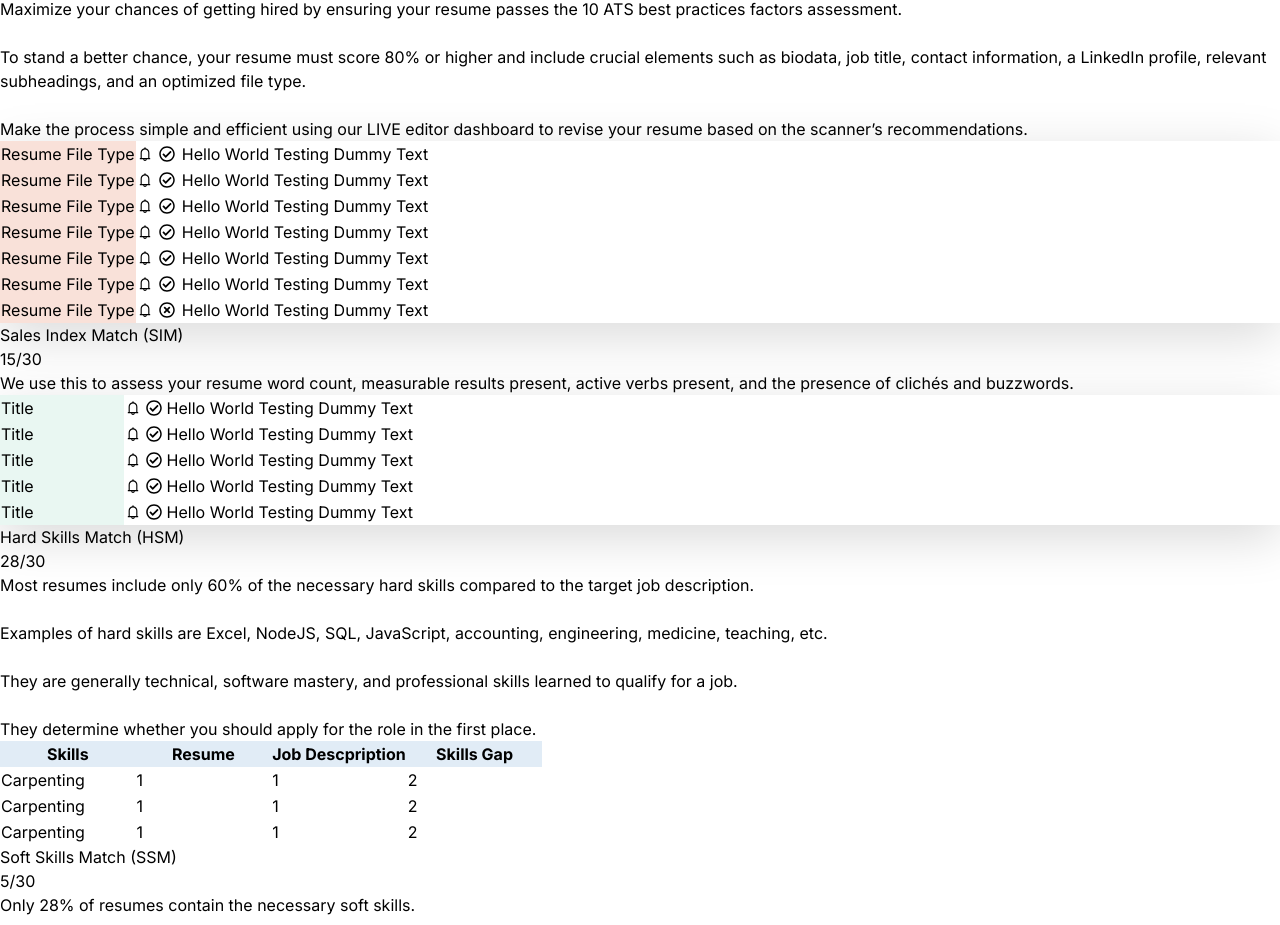
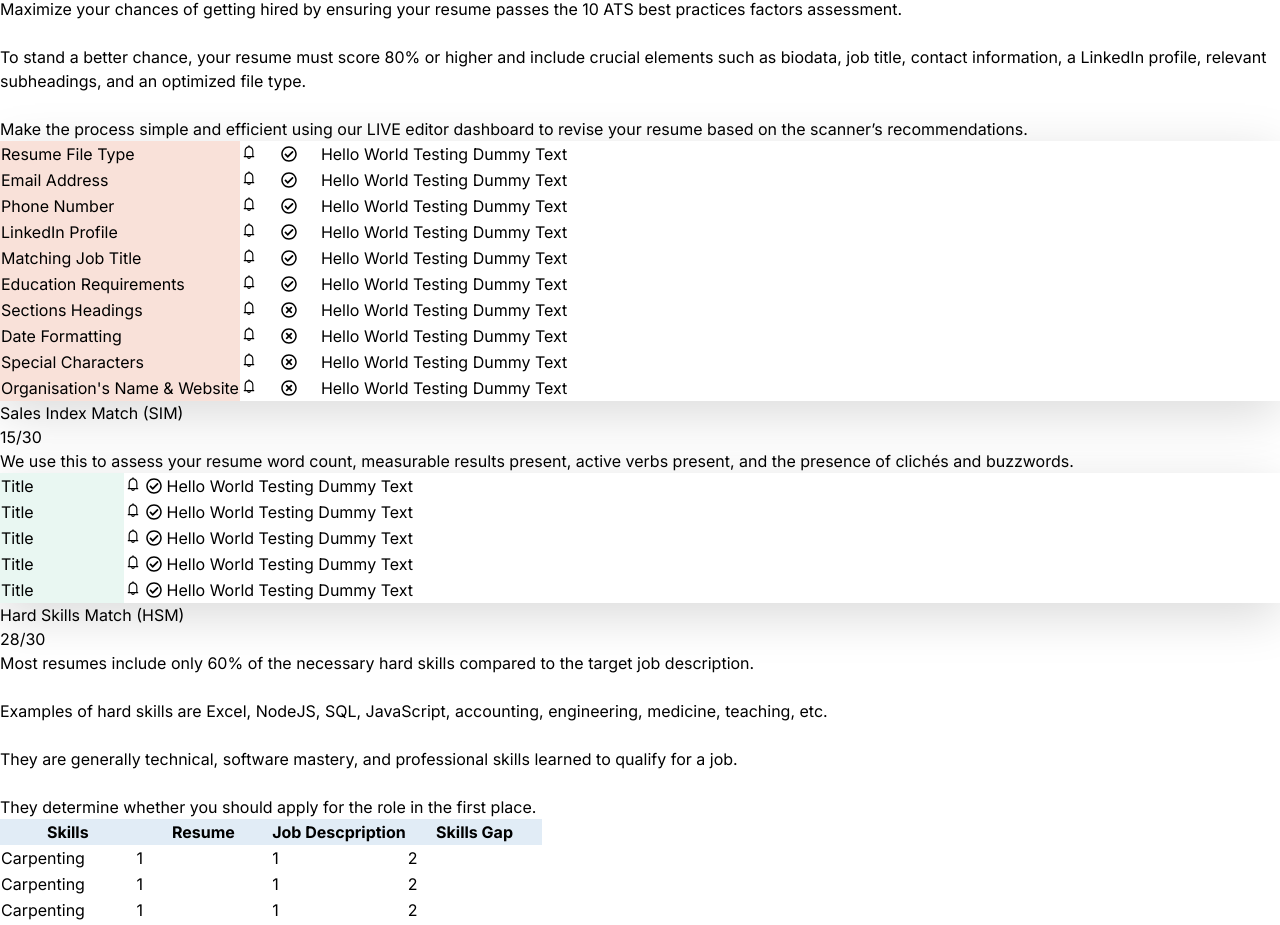
Before and after one commit to hatekisam/cvjury, a React (Vite) app: page /analyzer in a window 1280 px wide. Shown: the part 4812-5737 px from the top of the page. Built offline with nearby package versions, Linux system fonts and the light colour scheme.

Commit message:
made the modals of the tables

```diff
--- a/package.json
+++ b/package.json
@@ -18,12 +18,14 @@
     "react-dropzone": "^14.2.3",
     "react-helmet": "^6.1.0",
     "react-icons": "^4.11.0",
+    "react-modal": "^3.16.1",
     "react-router-dom": "^6.17.0"
   },
   "devDependencies": {
     "@types/react": "^18.2.15",
     "@types/react-dom": "^18.2.7",
     "@types/react-helmet": "^6.1.8",
+    "@types/react-modal": "^3.16.2",
     "@typescript-eslint/eslint-plugin": "^6.0.0",
     "@typescript-eslint/parser": "^6.0.0",
     "@vitejs/plugin-react-swc": "^3.3.2",
--- a/src/components/AllMatches.tsx
+++ b/src/components/AllMatches.tsx
@@ -28,7 +28,7 @@ const AllMatches: React.FC<AllMatchesProps> = ({
         <div className="hidden md:block relative pt-40">
           <div className="sticky top-0 left-0 w-[100px] z-30">
             {modal.status && (
-              <div className="hidden md:block absolute h-[250px] w-[250px]  left-[130%] top-[50%] bg-white rounded-md shadow-md ">
+              <div className="hidden md:block absolute h-[250px] w-[250px]  left-[110%] top-[50%] bg-white rounded-md shadow-md ">
                 {modal.err ? (
                   <div className="bg-[#FDEFEB] h-full w-full rounded-b-md">
                     <div className="w-full bg-orange-500 py-1.5 text-center rounded-t-md text-white">
--- a/src/components/core/ColouredTable.tsx
+++ b/src/components/core/ColouredTable.tsx
@@ -1,7 +1,22 @@
 import clsx from "clsx";
-import React from "react";
+import React, { useState } from "react";
 import { AiOutlineBell } from "react-icons/ai";
 import { FaRegCheckCircle, FaRegTimesCircle } from "react-icons/fa";
+import Modal from "react-modal";
+
+const customStyles = {
+  content: {
+    top: "50%",
+    left: "50%",
+    right: "auto",
+    bottom: "auto",
+    marginRight: "-50%",
+    padding: "0",
+    border: "1px solid #F97316",
+    borderRadius: "20px",
+    transform: "translate(-50%, -50%)",
+  },
+};
 
 interface Props {
   tabs: Tab[];
@@ -9,8 +24,32 @@ interface Props {
 }
 
 const ColouredTable: React.FC<Props> = ({ tabs, data }) => {
+  const [modalIsOpen, setIsOpen] = React.useState(false);
+  const [activeRow, setActiveRow] = useState();
+
+  function openModal() {
+    setIsOpen(true);
+  }
+
+  function afterOpenModal() {}
+
+  function closeModal() {
+    setIsOpen(false);
+  }
   return (
     <div style={{ boxShadow: "0px 13px 50px 0px rgba(0, 0, 0, 0.15)" }}>
+      <Modal
+        isOpen={modalIsOpen}
+        onAfterOpen={afterOpenModal}
+        onRequestClose={closeModal}
+        style={customStyles}
+        contentLabel="Table Modal"
+      >
+        <div className="bg-[#FDEFEB]  rounded-b-md w-[35vw] h-[40vh]">
+          <div className="w-full bg-orange-500 py-1.5 text-center rounded-t-md text-white text-lg">{activeRow?.Titles}</div>
+          <div className="p-4 text-base text-center ">{activeRow?.message}</div>
+        </div>
+      </Modal>
       <table className="w-full bg-white rounded-[20px] border-none ">
         <tbody>
           {data.map((rowData, i) => (
@@ -35,12 +74,33 @@ const ColouredTable: React.FC<Props> = ({ tabs, data }) => {
                   //       ? "rounded-tl-[20px] "
                   //       : i === data.length - 1 && "rounded-bl-[20px]  bg-red-500"
                   //   }  px-4 py-2`}
-		className={clsx("px-4  py-4",i == 0 && colIndex == 0 && "rounded-tl-[20px]",i ===data.length - 1 && colIndex === 0 && "rounded-bl-[20px]",colIndex!= 0 && colIndex<tabs.length -1 && "border",colIndex === tabs.length-1 && i != data.length -1 && "border-b border-l",i ==0 && "border-t-0",i === data.length-1 && "border-b-0 pb-5 "  )}
+                  className={clsx(
+                    "px-4  py-4",
+                    i == 0 && colIndex == 0 && "rounded-tl-[20px]",
+                    i === data.length - 1 &&
+                      colIndex === 0 &&
+                      "rounded-bl-[20px]",
+                    colIndex != 0 && colIndex < tabs.length - 1 && "border",
+                    colIndex === tabs.length - 1 &&
+                      i != data.length - 1 &&
+                      "border-b border-l",
+                    i == 0 && "border-t-0",
+                    i === data.length - 1 && "border-b-0 pb-5 "
+                  )}
                 >
                   {rowData[tab.title] == true && tab.title == "Confirmed" ? (
                     <div className="text-green-500">{<FaRegCheckCircle />}</div>
                   ) : tab.title == "Notification" ? (
-                    <div className="text-red-500">{<AiOutlineBell/>}</div>
+                    <div className="text-red-500">
+                      <button
+                        onClick={() => {
+                          openModal();
+                          setActiveRow(rowData);
+                        }}
+                      >
+                        <AiOutlineBell />
+                      </button>
+                    </div>
                   ) : tab.title == "Title" ? (
                     <div className="text-red-500">{tab.title}</div>
                   ) : rowData[tab.title] ? (
--- a/src/pages/Analyzer.tsx
+++ b/src/pages/Analyzer.tsx
@@ -149,42 +149,79 @@ const Analyzer: React.FC = () => {
       Notification: true,
       Confirmed: true,
       Description: "Hello World Testing Dummy Text",
+      message:
+        "The .docx, PDF, and TXT file formats are the best for your resume, especially if you're uploading it to companies' portals. Some file types can cause errors in Applicant Tracking System; for example, avoid JPEG, PNG, GIF, and SVG file formats.",
     },
     {
-      Titles: "Resume File Type",
+      Titles: "Email Address",
       Notification: true,
       Confirmed: true,
       Description: "Hello World Testing Dummy Text",
+      message:
+        "Your resume should contain complete and accurate contact information so recruiters can reach you. Recruiters tend to use email as their primary method of communication. Add an active email address.",
     },
     {
-      Titles: "Resume File Type",
+      Titles: "Phone Number",
       Notification: true,
       Confirmed: true,
       Description: "Hello World Testing Dummy Text",
+      message:
+        "Add your telephone number, preferably a mobile number, so recruiters can reach you anytime.",
     },
     {
-      Titles: "Resume File Type",
+      Titles: "LinkedIn Profile",
       Notification: true,
       Confirmed: true,
       Description: "Hello World Testing Dummy Text",
+      message:
+        "If recruiters cannot find you on LinkedIn, you do not exist. Add a link to your optimised LinkedIn profile with a professional headshot, circa 220-character headline, and a summary in the About section. Complete all the other LinkedIn profile sections as well.      ",
     },
     {
-      Titles: "Resume File Type",
+      Titles: "Matching Job Title",
       Notification: true,
       Confirmed: true,
       Description: "Hello World Testing Dummy Text",
+      message:
+        "The job title plays a significant role in your match rate. Most ATS will match applicants with suitable job titles for the open position. If you held a similar job before, add that job title so it matches the one you are applying for. This tactic doesn't deceive as long the roles are similar. Include similar job titles in your summary statement.",
     },
     {
-      Titles: "Resume File Type",
+      Titles: "Education Requirements",
       Notification: true,
       Confirmed: true,
       Description: "Hello World Testing Dummy Text",
+      message:
+        "If the advertiser requires a degree for the job, ensure your resume includes your relevant qualifications. If you don't have the exact degree, explain your qualifications using the language from the job description. Always include the full title of your degree. Example: Bachelor of Arts, Political Science      ",
     },
     {
-      Titles: "Resume File Type",
+      Titles: "Sections Headings",
       Notification: true,
       Confirmed: false,
       Description: "Hello World Testing Dummy Text",
+      message:
+        "Format your resume sections correctly. The ATS breaks down your resume into sections. For example, Work Experience, Education, Skills, Interests, and Awards/Achievements. Ensure the ATS reads your information correctly using section headings consistent with industry standards. Avoid saying ‘Places I've Been’ instead of ‘Work Experience.’",
+    },
+    {
+      Titles: "Date Formatting",
+      Notification: true,
+      Confirmed: false,
+      Description: "Hello World Testing Dummy Text",
+      message:
+        "Follow standard formats for dates when listing work experience and education: M/YY or MM/YY or M/YYYY or MM/YYYY or Month YYYY [e.g., 3/21 or 03/21 or 03/2021 or Mar 2021 or March 2021].      ",
+    },
+    {
+      Titles: "Special Characters",
+      Notification: true,
+      Confirmed: false,
+      Description: "Hello World Testing Dummy Text",
+      message:
+        "Avoid using special characters in your resume, as the ATS may not recognise them. For example, Latin words, ampersands, asterisks, less common bullet points, arrows, etc. Most ATS systems only recognise the basic symbols on your standard computer keyboard [e.g., ~, @, #, %, &, (,), _, +,        ",
+    },
+    {
+      Titles: "Organisation's Name & Website",
+      Notification: true,
+      Confirmed: false,
+      Description: "Hello World Testing Dummy Text",
+      message:"The organisation you're applying to for the job or the job advertiser. Add their website address. You can add these as the last sentence in your professional summary. For example, `Seeking a career adviser role at the City University of London (www.city.ac.uk) to offer greater opportunities to reach and impact wider audiences.`"
     },
   ];
 
```
Also changed, not shown: 1 other file (tests, documents, lock files or other folders). Lines whose indentation alone changed are shown as unchanged.
